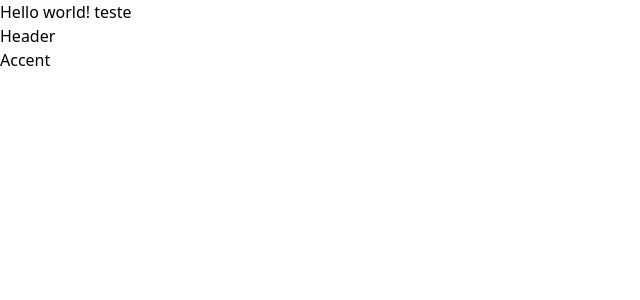
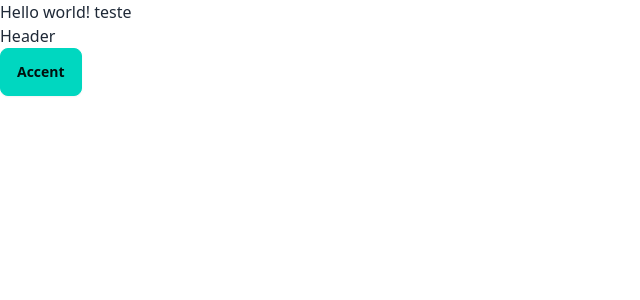
Before and after one commit to marina-barbosa/make-it-happen-frontend, an Angular app: page / in a window 1280 px wide. Shown: the top 300 px of the page, without its empty margins (0-640 px from the left). Built offline with nearby package versions, Linux system fonts and the light colour scheme.

Commit message:
feat: add daisyUI

```diff
--- a/tailwind.config.js
+++ b/tailwind.config.js
@@ -6,5 +6,7 @@ module.exports = {
   theme: {
     extend: {},
   },
-  plugins: [],
+  plugins: [
+    require('daisyui'),
+  ],
 }
```
